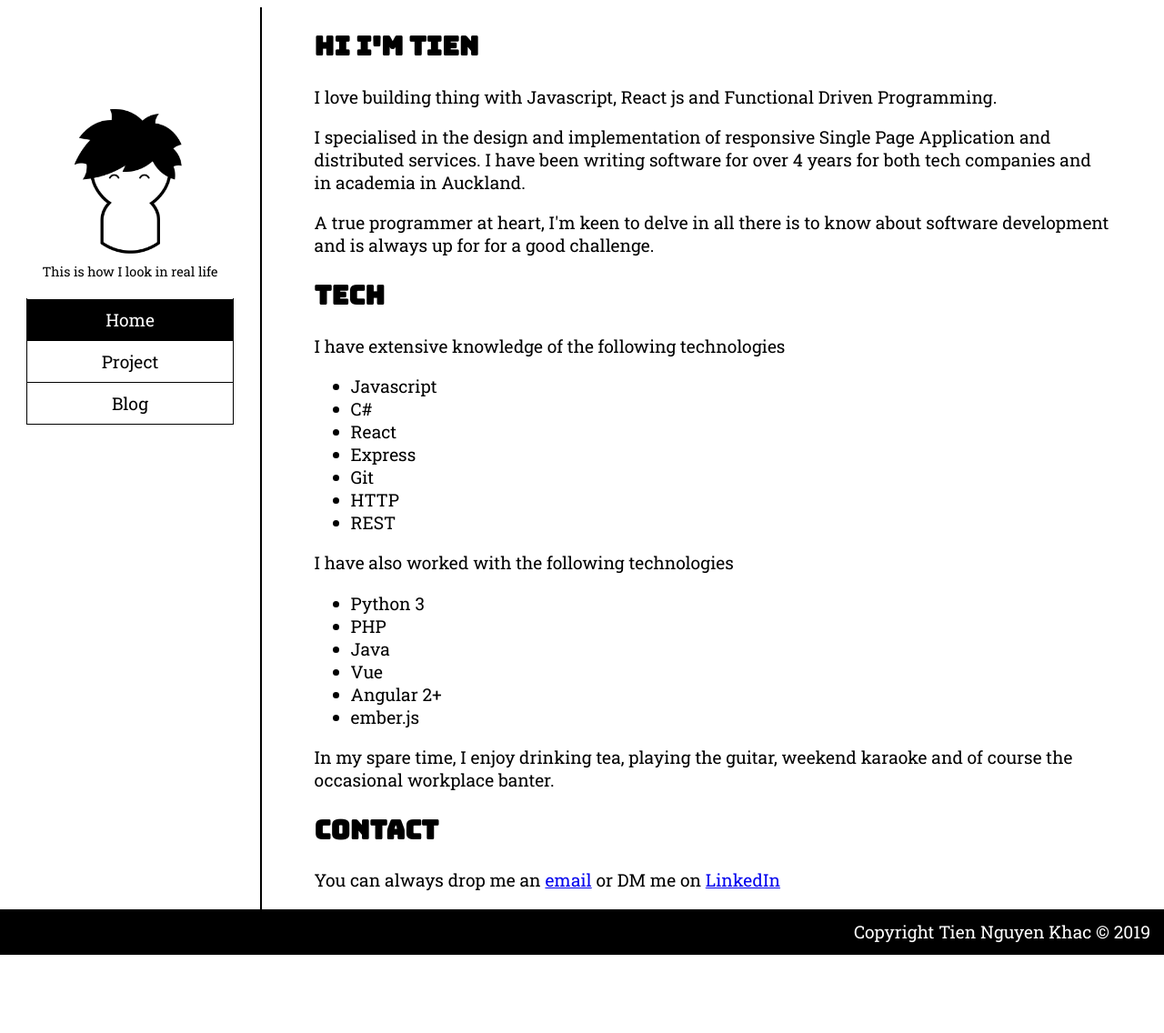
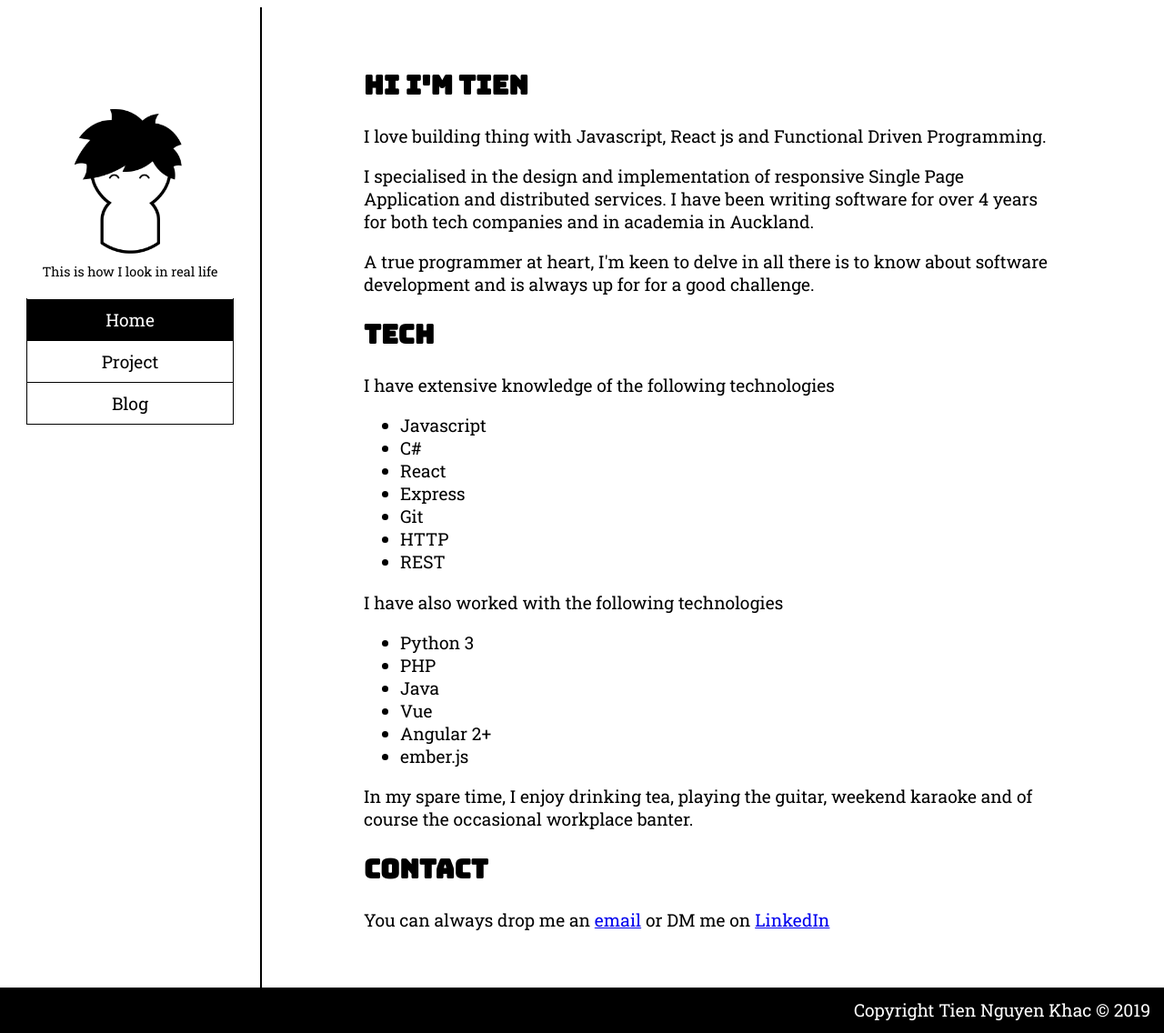
Before and after one commit to tien/tien.github.io, a Jekyll site: the page built from index.html, in a window 1280 px wide. Shown: the whole page at 91% size. Built offline with Jekyll 4.4.1, drawn with Linux system fonts in a browser that asks for light colours; before the commit the page ends 1050 px from its top, so only the background shows below that.

Commit message:
Set main page layout to be more compact

```diff
--- a/_sass/main.scss
+++ b/_sass/main.scss
@@ -27,7 +27,9 @@ h1 {
 }
 
 #page-content {
-  padding: 0 3rem;
+  max-width: 40rem;
+  margin: 0 auto;
+  padding: 2.25rem;
 }
 
 #main-footer {
```
